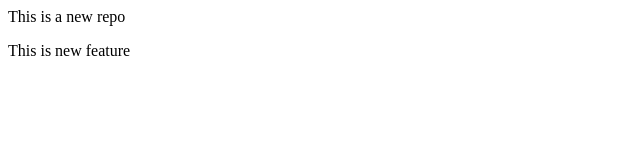
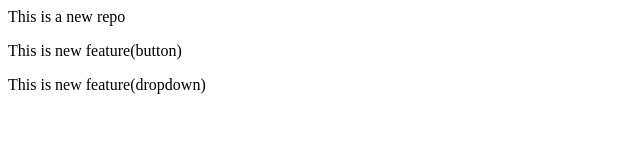
Before and after one commit to SoujashBiswas/loxalRepo, a plain HTML site: page index.html in a window 1280 px wide. Shown: the whole page, without its empty margins (0-640 px from the left). Drawn offline with Linux system fonts and the light colour scheme.

Commit message:
add both feature

```diff
--- a/index.html
+++ b/index.html
@@ -1,2 +1,3 @@
 <p>This is a new repo</p>
-<p>This is new feature</p>
+<p>This is new feature(button)</p>
+<p>This is new feature(dropdown)</p>
```
